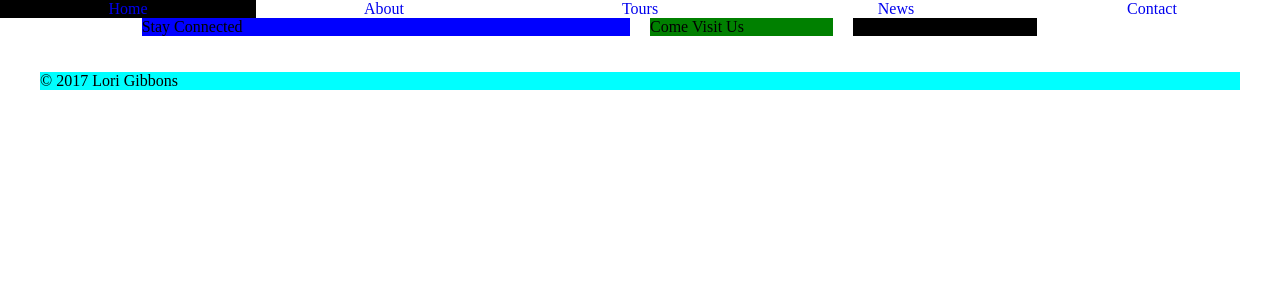
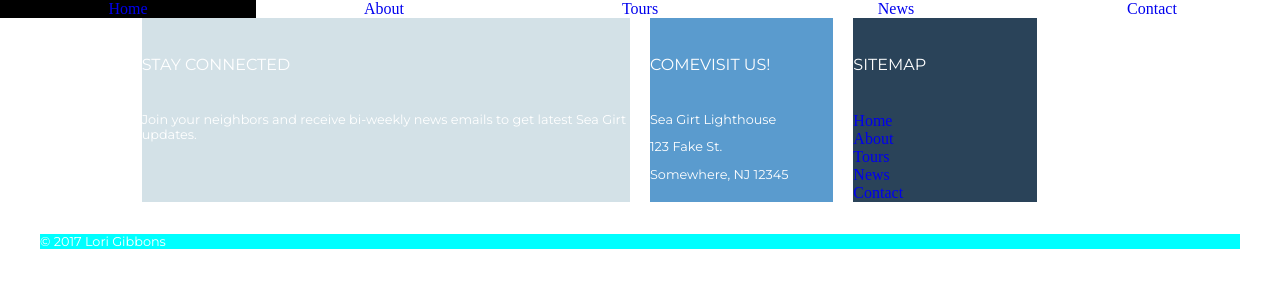
Before and after one commit to lorigibbons/gibbons_lori_seagirt, a plain HTML site: page index.html in a window 1280 px wide. Drawn offline with Linux system fonts and the light colour scheme; files whose address does not match are found by name.

Commit message:
Add links and p text to footer

```diff
--- a/assets/src/scss/_2_helpers/_variables.scss
+++ b/assets/src/scss/_2_helpers/_variables.scss
@@ -13,11 +13,12 @@ $light-blue          : #5a9bce;
 
 
 /* FONTS */
-$header               : 'Montserrat';
-$body                 : 'Cinzel';
+$serif               : 'Cinzel';
+$sans                 : 'Montserrat';
 
 $weight-regular       : 400;
 $weight-black         : 900;
 
 
+$desktop-padding      : 40px;
 $mobile-padding       : 20px;
--- a/assets/src/scss/_4_redefine/_globals.scss
+++ b/assets/src/scss/_4_redefine/_globals.scss
@@ -13,4 +13,35 @@ body {
 }
 
 ::selection {
+	background-color: $light-blue;
+	color: white;
 }
+
+h1,
+h2,
+h3,
+h4 {
+	font-family: $serif;
+	font-weight: 100;
+}
+
+h5, h6, p {
+	font-family: $sans;
+}
+
+h5 {
+	font-size: 1.2rem;
+	font-weight: lighter;
+	text-transform: uppercase;
+}
+
+h6 {
+	font-size: 1rem;
+	font-weight: lighter;
+	text-transform: uppercase;
+}
+
+p {
+	font-size: 0.8rem;
+	font-weight: lighter;
+}
--- a/assets/src/scss/_5_layout/_footer.scss
+++ b/assets/src/scss/_5_layout/_footer.scss
@@ -8,21 +8,31 @@
   max-width: 1200px;
   margin: 0 auto;
   position: relative;
+  color: white;
 
   .stay-connected {
       grid-column: 2 / span 5;
-      background-color: blue;
+      background-color: $light-grey;
     }
   .visit-us {
     grid-column: 7 / span 2;
-    background-color: green;
+    background-color: $light-blue;
   }
   .sitemap {
     grid-column: 9 / span 2;
-    background-color: black;
+    background-color: $dark-blue;
   }
   .copyright {
     grid-column: 1 / span 12;
     background-color: aqua;
   }
+  ul {
+    @include no-bullets;
+    a {
+      text-decoration: none;
+      &:visited {
+        color: white;
+      }
+    }
+  }
 }
--- a/index.html
+++ b/index.html
@@ -22,13 +22,24 @@
 
     <footer class="footer">
       <div class="stay-connected">
-        Stay Connected
+        <h6>Stay connected</h6>
+        <p>Join your neighbors and receive bi-weekly news emails to get latest Sea Girt updates.</p>
       </div>
       <div class="visit-us">
-        Come Visit Us
+        <h6>ComeVisit Us!</h6>
+        <p>Sea Girt Lighthouse</p>
+        <p>123 Fake St.</p>
+        <p>Somewhere, NJ 12345</p>
       </div>
       <div class="sitemap">
-        Sitemap
+        <h6>Sitemap</h6>
+        <ul>
+          <li><a href="index.html">Home</a></li>
+          <li><a href="index.html">About</a></li>
+          <li><a href="index.html">Tours</a></li>
+          <li><a href="index.html">News</a></li>
+          <li><a href="index.html">Contact</a></li>
+        </ul>
       </div>
       <p class="copyright">&copy; 2017 Lori Gibbons</p>
     </footer>
```
Also changed, not shown: assets/dist/css/main.css.
